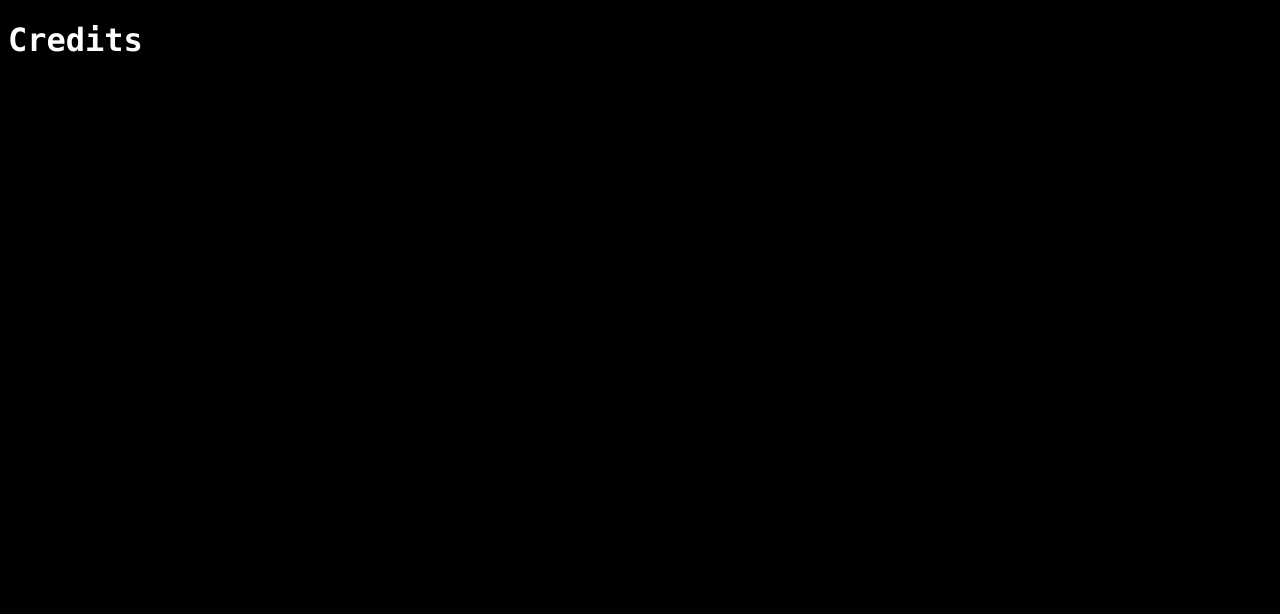
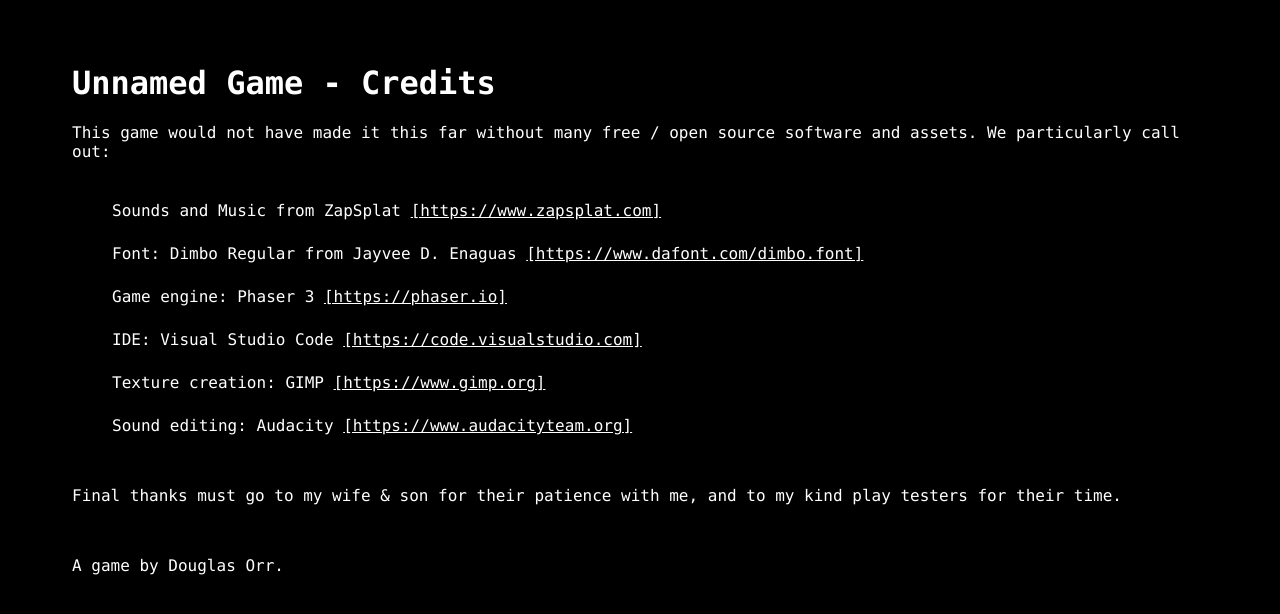
Before and after one commit to DouglasOrr/Kadigan, a website built with Parcel: page src/credits.html in a window 1280 px wide. Built offline with nearby package versions, Linux system fonts and the light colour scheme.

Commit message:
Add credits

```diff
--- a/src/credits.html
+++ b/src/credits.html
@@ -6,6 +6,31 @@
     <link rel="stylesheet" type="text/css" href="custom.css">
 </head>
 <body>
-    <h1>Credits</h1>
+    <div class="container">
+        <h1>Unnamed Game - Credits</h1>
+        <p>This game would not have made it this far without many free / open source software and assets. We particularly call out:</p>
+        <ul class="credits-list">
+            <li>
+                Sounds and Music from ZapSplat <a href="https://www.zapsplat.com" target="_blank">[https://www.zapsplat.com]</a>
+            </li>
+            <li>
+                Font: Dimbo Regular from Jayvee D. Enaguas <a href="https://www.dafont.com/dimbo.font" target="_blank">[https://www.dafont.com/dimbo.font]</a>
+            </li>
+            <li>
+                Game engine: Phaser 3 <a href="https://phaser.io" target="_blank">[https://phaser.io]</a>
+            </li>
+            <li>
+                IDE: Visual Studio Code <a href="https://code.visualstudio.com" target="_blank">[https://code.visualstudio.com]</a>
+            </li>
+            <li>
+                Texture creation: GIMP <a href="https://www.gimp.org" target="_blank">[https://www.gimp.org]</a>
+            </li>
+            <li>
+                Sound editing: Audacity <a href="https://www.audacityteam.org" target="_blank">[https://www.audacityteam.org]</a>
+            </li>
+        </ul>
+        <br/><p>Final thanks must go to my wife & son for their patience with me, and to my kind play testers for their time.</p>
+        <br/><p>A game by Douglas Orr.</p>
+    </div>
 </body>
 </html>
--- a/src/custom.css
+++ b/src/custom.css
@@ -6,6 +6,18 @@
 }
 .container {
     margin: 4em;
+}
+a:link {
+    color: #ffffff;
+}
+a:visited {
+    color: #aaaaaa;
+}
+
+/* Credits */
+.credits-list > li {
+    padding-top: 1.5em;
+    list-style-type: none;
 }
 
 /* Help */
```
